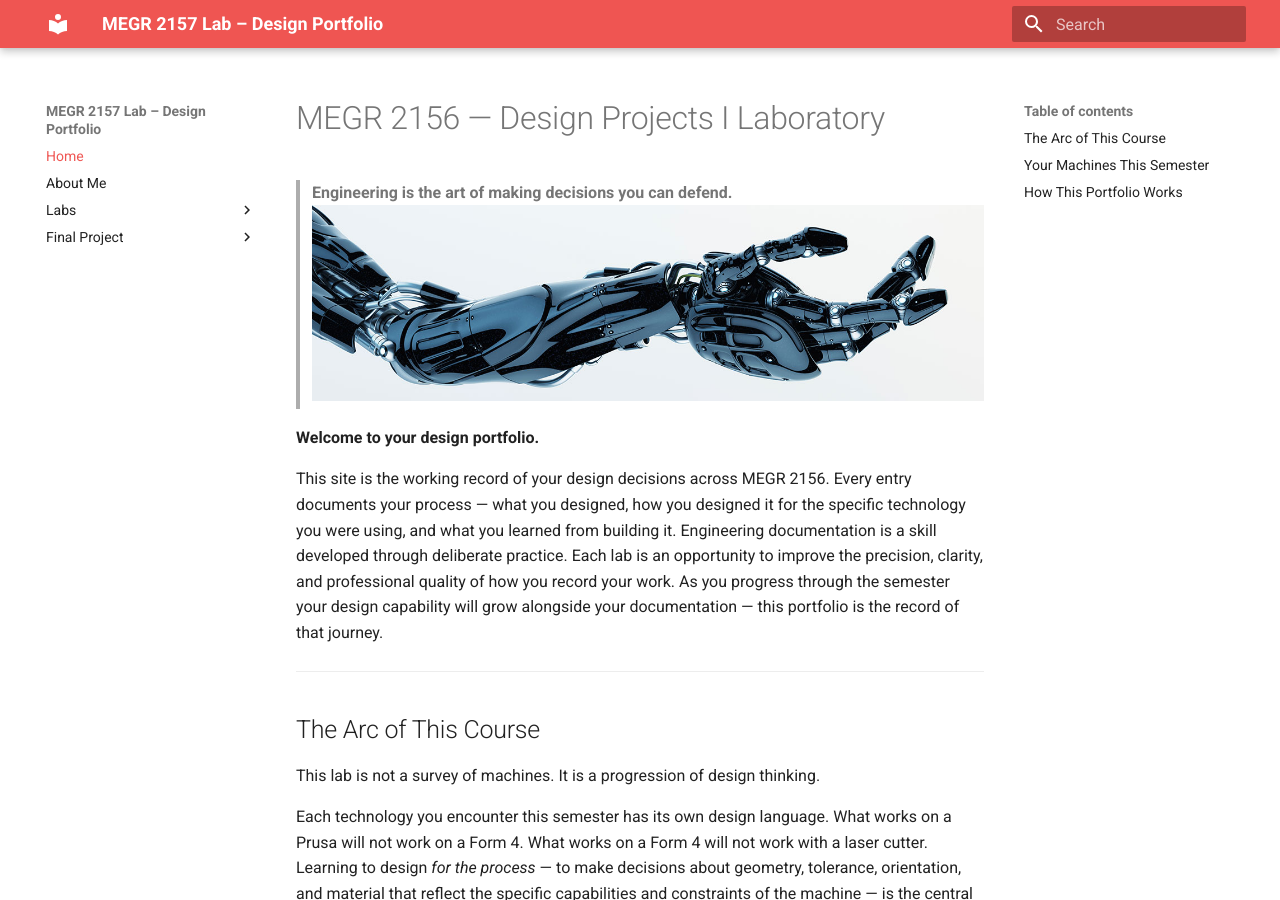
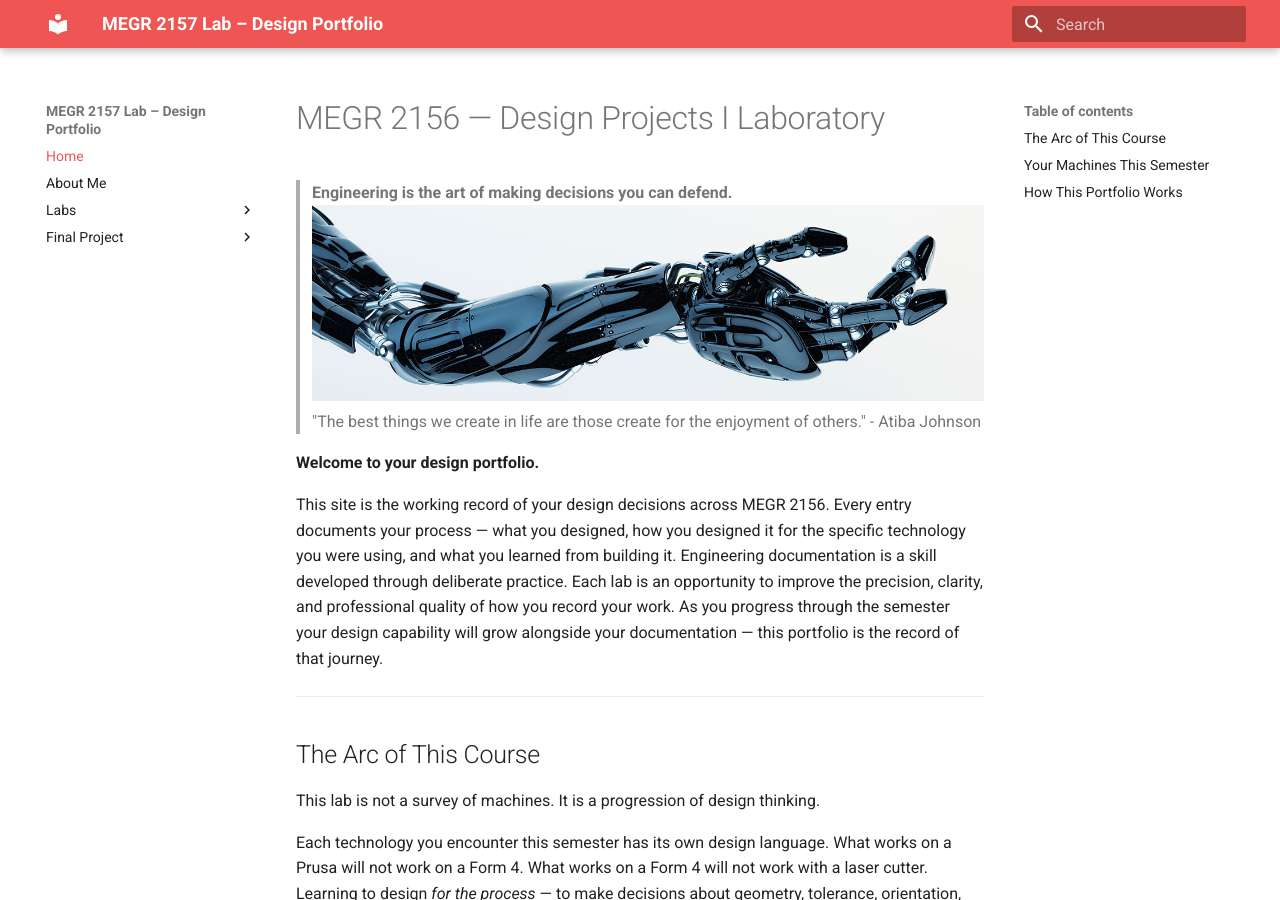
Before and after one commit to AtibaJ/megr2157L-portfolio, an MkDocs documentation site: the page built from docs/index.md, in a window 1280 px wide and 900 px high. Built offline with MkDocs 1.6.1 and Material for MkDocs 9.7.7, drawn with Linux system fonts in a browser that asks for light colours.

Commit message:
Update introduction in design portfolio documentation

```diff
--- a/docs/index.md
+++ b/docs/index.md
@@ -2,6 +2,7 @@
 
 > **Engineering is the art of making decisions you can defend.**
 > <img src="imageweb.jpg" alt="Prosthetic Hand" width="1600">
+> "The best things we create in life are those create for the enjoyment of others." - Atiba Johnson
 
 **Welcome to your design portfolio.**
 
```
